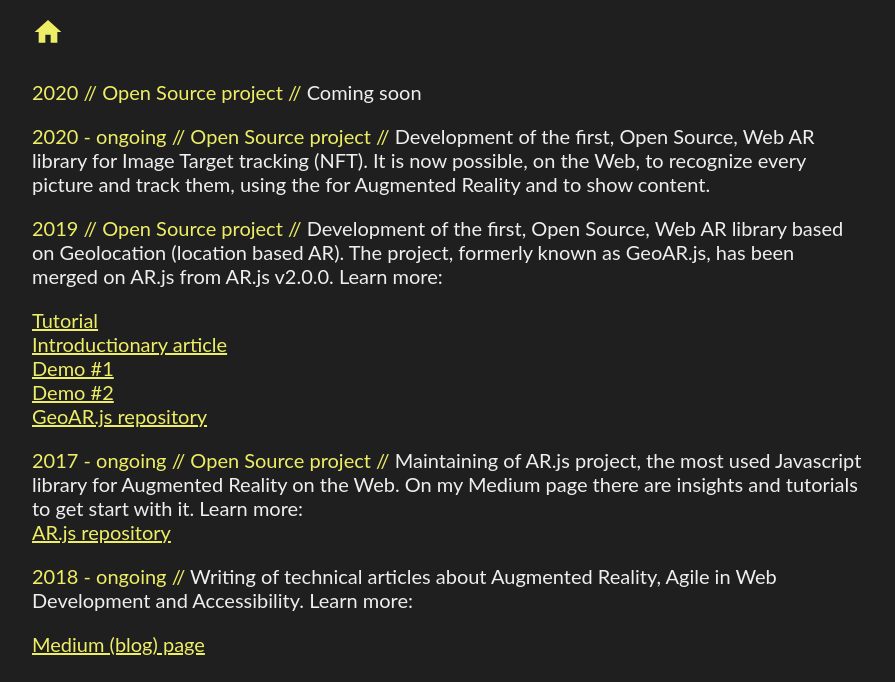
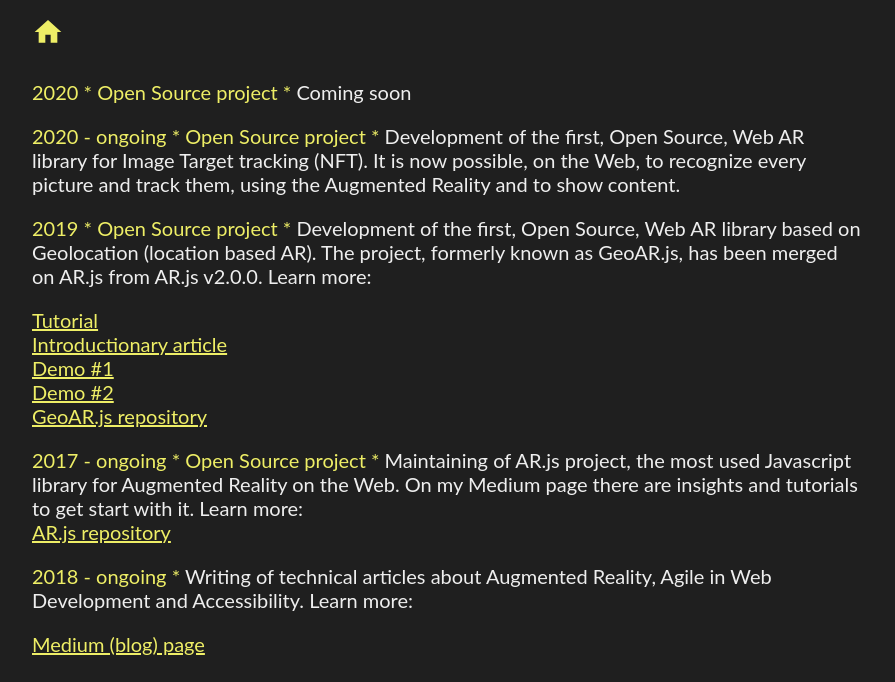
Before and after one commit to nicolocarpignoli/nicolocarpignoli.github.io, a plain HTML site: page me/pages/noprofit.html in a window 1280 px wide. Shown: the top 682 px of the page, without its empty margins (192-1087 px from the left). Drawn offline with Linux system fonts and the light colour scheme.

Commit message:
fix typo

```diff
--- a/me/pages/noprofit.html
+++ b/me/pages/noprofit.html
@@ -21,15 +21,15 @@
         <div class="menu">
             <div class="content">
                 <p>
-                    <span class="headline"> 2020 // Open Source project //</span> Coming soon
+                    <span class="headline"> 2020 * Open Source project *</span> Coming soon
                 </p>
                 <p>
-                    <span class="headline"> 2020 - ongoing // Open Source project //</span> Development of the first, Open Source,
+                    <span class="headline"> 2020 - ongoing * Open Source project *</span> Development of the first, Open Source,
                     Web AR library for Image Target tracking (NFT). It is now possible, on the Web, to recognize every picture and track them,
-                    using the for Augmented Reality and to show content.
+                    using the Augmented Reality and to show content.
                 </p>
                 <p>
-                    <span class="headline"> 2019 // Open Source project //</span> Development of the first, Open Source, Web AR library based on
+                    <span class="headline"> 2019 * Open Source project *</span> Development of the first, Open Source, Web AR library based on
                     Geolocation (location based AR). The project, formerly known as GeoAR.js, has been merged on AR.js from AR.js v2.0.0.
                     Learn more:
                     <p class="inline">
@@ -49,7 +49,7 @@
                     </p>
                 </p>
 
-                    <span class="headline"> 2017 - ongoing // Open Source project //</span> Maintaining of AR.js project, the most used
+                    <span class="headline"> 2017 - ongoing * Open Source project *</span> Maintaining of AR.js project, the most used
                     Javascript library for Augmented Reality on the Web.
                     On my Medium page there are insights and tutorials to get start with it.
                     Learn more:
@@ -58,7 +58,7 @@
                     </p>
                 </p>
                 <p>
-                    <span class="headline"> 2018 - ongoing // </span> Writing of technical articles about Augmented Reality, Agile in Web Development
+                    <span class="headline"> 2018 - ongoing * </span> Writing of technical articles about Augmented Reality, Agile in Web Development
                     and Accessibility.
 
                     Learn more:
```
